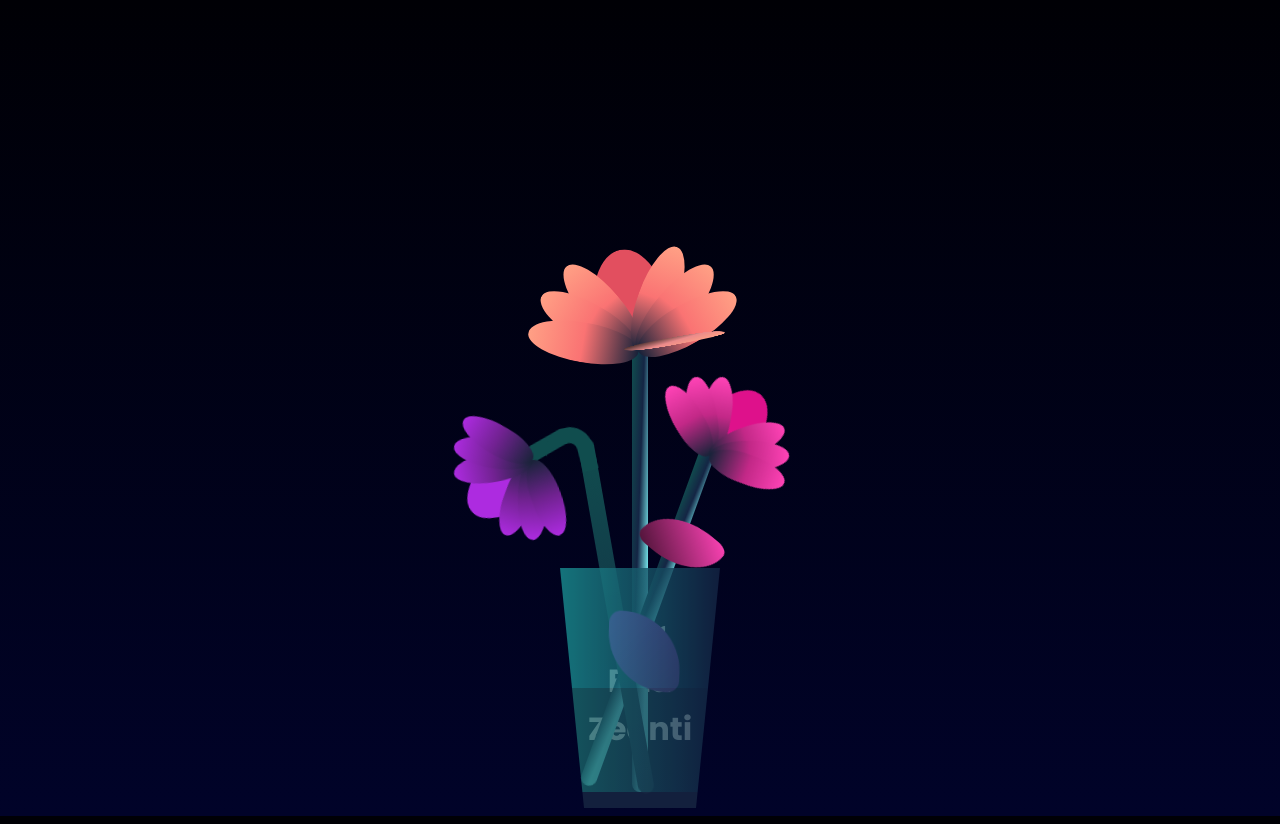
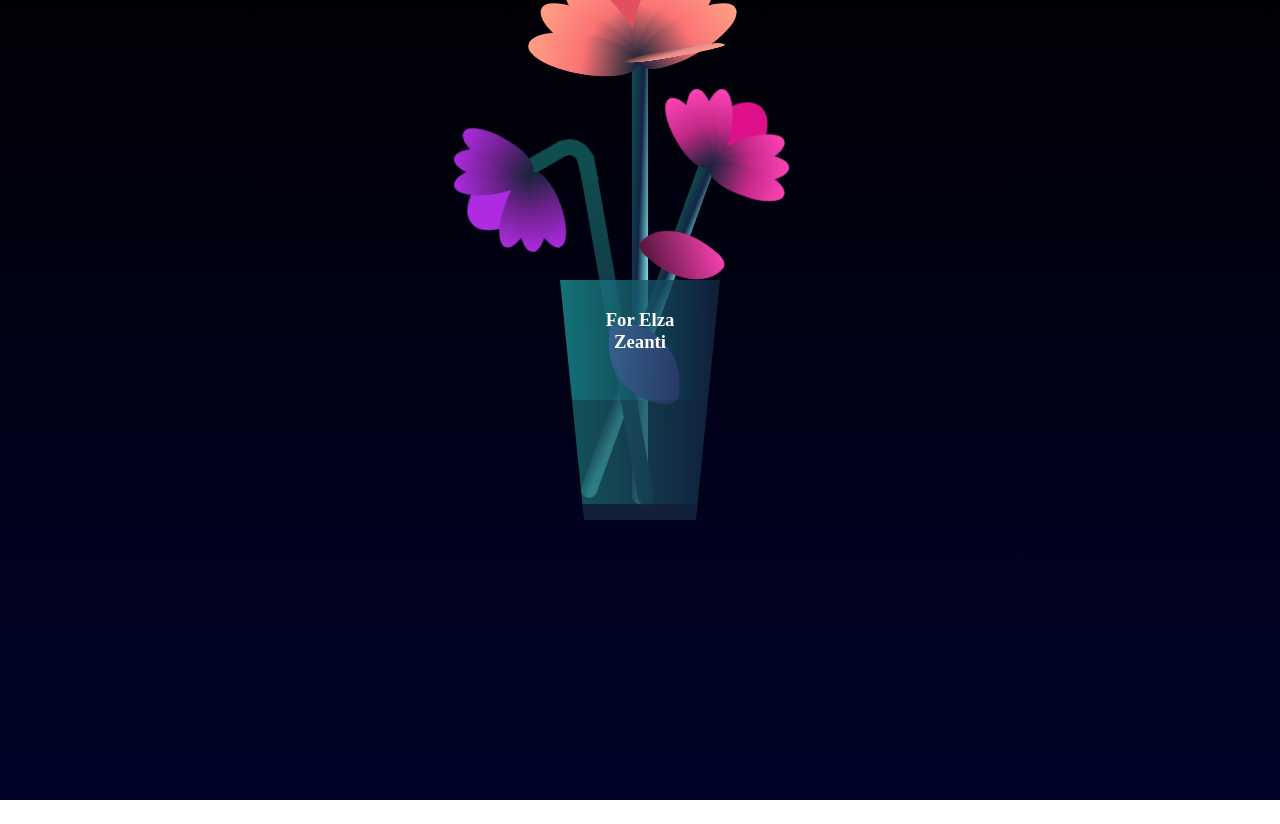
Before and after one commit to Yuzzar-al/Flower-za, a plain HTML site: page index.html in a window 1280 px wide. After the commit the page ends 800 px from the top, so only its background shows below. Drawn offline with Linux system fonts and the light colour scheme.

Commit message:
Update index.html

```diff
--- a/index.html
+++ b/index.html
@@ -7,20 +7,31 @@
     <link rel="stylesheet" href="style.css">
     <link rel="stylesheet" href="https://fonts.googleapis.com/css?family=Poppins:400,700" />
     <style>
+        body {
+            margin: 0;
+            padding: 0;
+            display: flex;
+            justify-content: center;
+            align-items: center;
+            min-height: -160vh;
+            background-image: linear-gradient(to top, #010329, #000005);
+        }
+
+        .flower-container {
+            text-align: center;
+
+        }
+
         h1 {
             font-family: 'Poppins', sans-serif;
             color: white;
-            position: absolute;
-            top: 20px;
-            left: 50%;
-            transform: translateX(-50%);
         }
     </style>
     <title>Flowers</title>
 </head>
 <body>
     <div class="flower-container">
-        <h1 style="color: white; position: absolute; top: 20px; left: 50%; transform: translateX(-50%);">For Elza Zeanti</h1>
+        <h3 style="color: white; position: absolute;  ;top: 10px; left: 50%; transform: translateX(-50%);">For Elza Zeanti</h3>
         <div class="flower">
     <div class="flower">
         <div class="f-wrapper">
```
